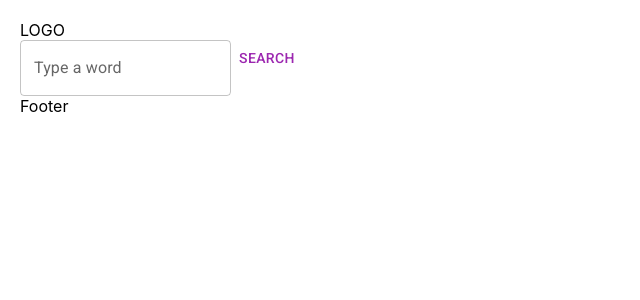
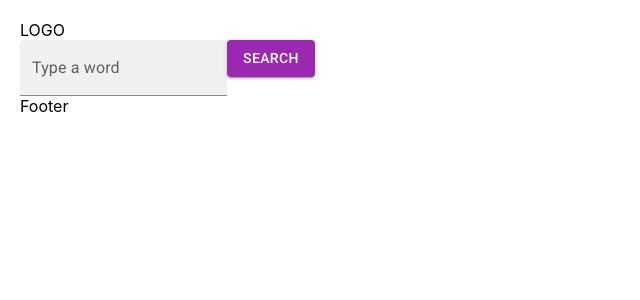
Before and after one commit to NataliBILAN/Dictionary-App, a React (Create React App) app: page / in a window 1280 px wide. Shown: the top 300 px of the page, without its empty margins (0-640 px from the left). Built offline with nearby package versions, Linux system fonts and the light colour scheme.

Commit message:
added dictionary API

```diff
--- a/package.json
+++ b/package.json
@@ -9,6 +9,7 @@
     "@testing-library/jest-dom": "^5.16.4",
     "@testing-library/react": "^13.3.0",
     "@testing-library/user-event": "^13.5.0",
+    "axios": "^0.27.2",
     "react": "^18.2.0",
     "react-dom": "^18.2.0",
     "react-scripts": "5.0.1",
--- a/src/components/Dictionary/Dictionary.jsx
+++ b/src/components/Dictionary/Dictionary.jsx
@@ -1,30 +1,60 @@
-import { React, useState } from "react";
+import { React, useState, useEffect } from "react";
+import axios from "axios";
 
 import TextField from "@mui/material/TextField";
 import Button from "@mui/material/Button";
 
 export default function Dictionary() {
   const [searchValue, setSearchValue] = useState("");
+  const [isSubmitting, setIsSubmitting] = useState(false);
+  const [data, setData] = useState(null);
+
+  const search = () => {
+    axios
+      .get(`https://api.dictionaryapi.dev/api/v2/entries/en/${searchValue}`)
+      .then((response) => setData(response.data[0]));
+  };
 
   const handleSearchButtonClick = (event) => {
     event.preventDefault();
-    console.log("searchValue", searchValue);
+    search();
+  };
+
+  const handleEnterClick = ({ key }) => {
+    if (key === "Enter") {
+      search();
+    }
   };
 
   const handleTextFieldChange = ({ target }) => {
     setSearchValue(target.value);
   };
 
+  useEffect(() => {
+    if (isSubmitting && searchValue) {
+      search();
+      setIsSubmitting(false);
+    }
+  }, [search, isSubmitting]);
+
+  console.log("data", data);
+
   return (
     <div>
       <TextField
-        id="outlined-basic"
         label="Type a word"
-        variant="outlined"
+        variant="filled"
+        type="search"
+        autoComplete="off"
         value={searchValue}
         onChange={handleTextFieldChange}
+        onKeyDown={handleEnterClick}
       />
-      <Button color="secondary" onClick={handleSearchButtonClick}>
+      <Button
+        color="secondary"
+        variant="contained"
+        onClick={handleSearchButtonClick}
+      >
         Search
       </Button>
     </div>
```
Also changed, not shown: 1 other file (tests, documents, lock files or other folders).
